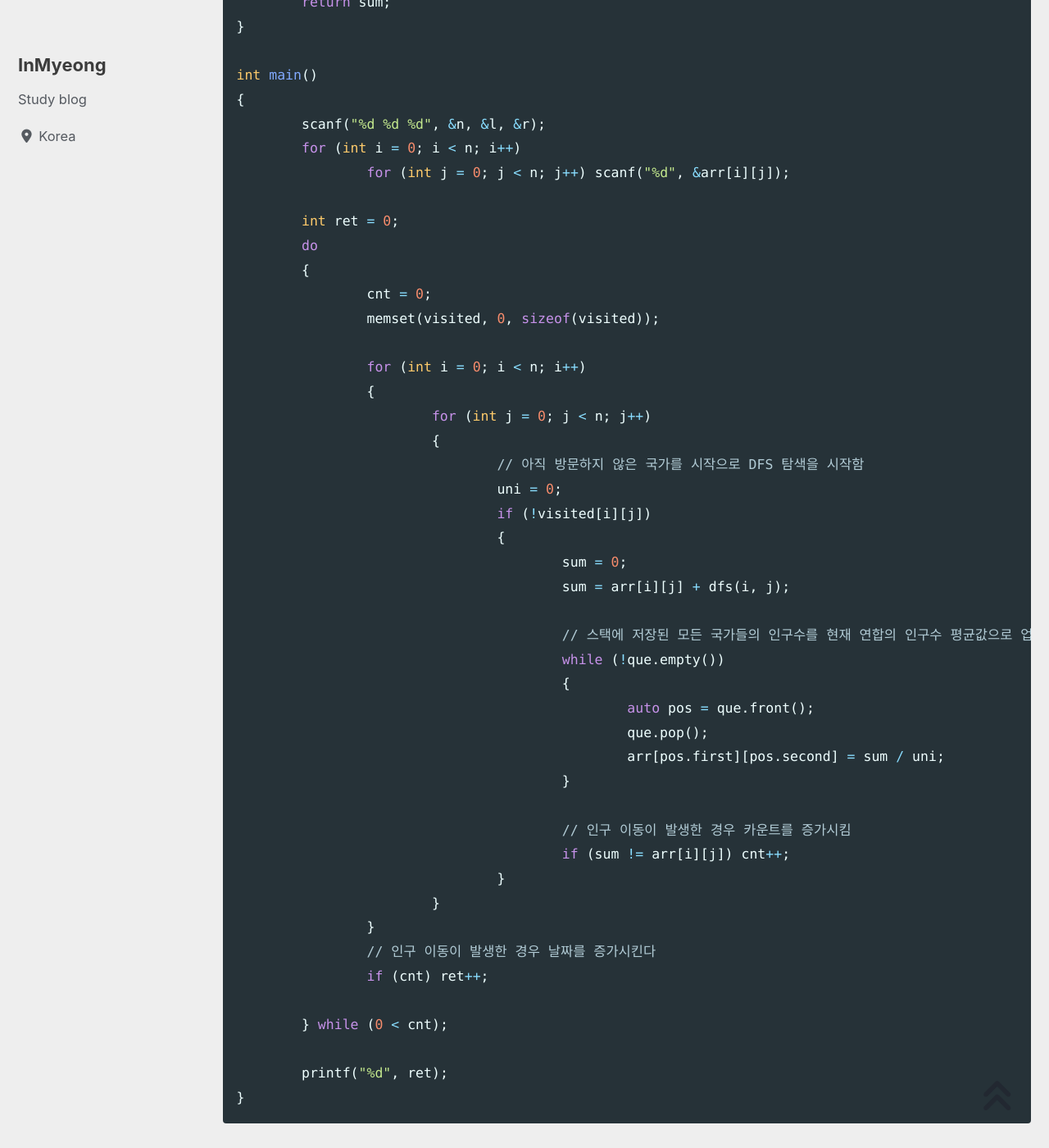
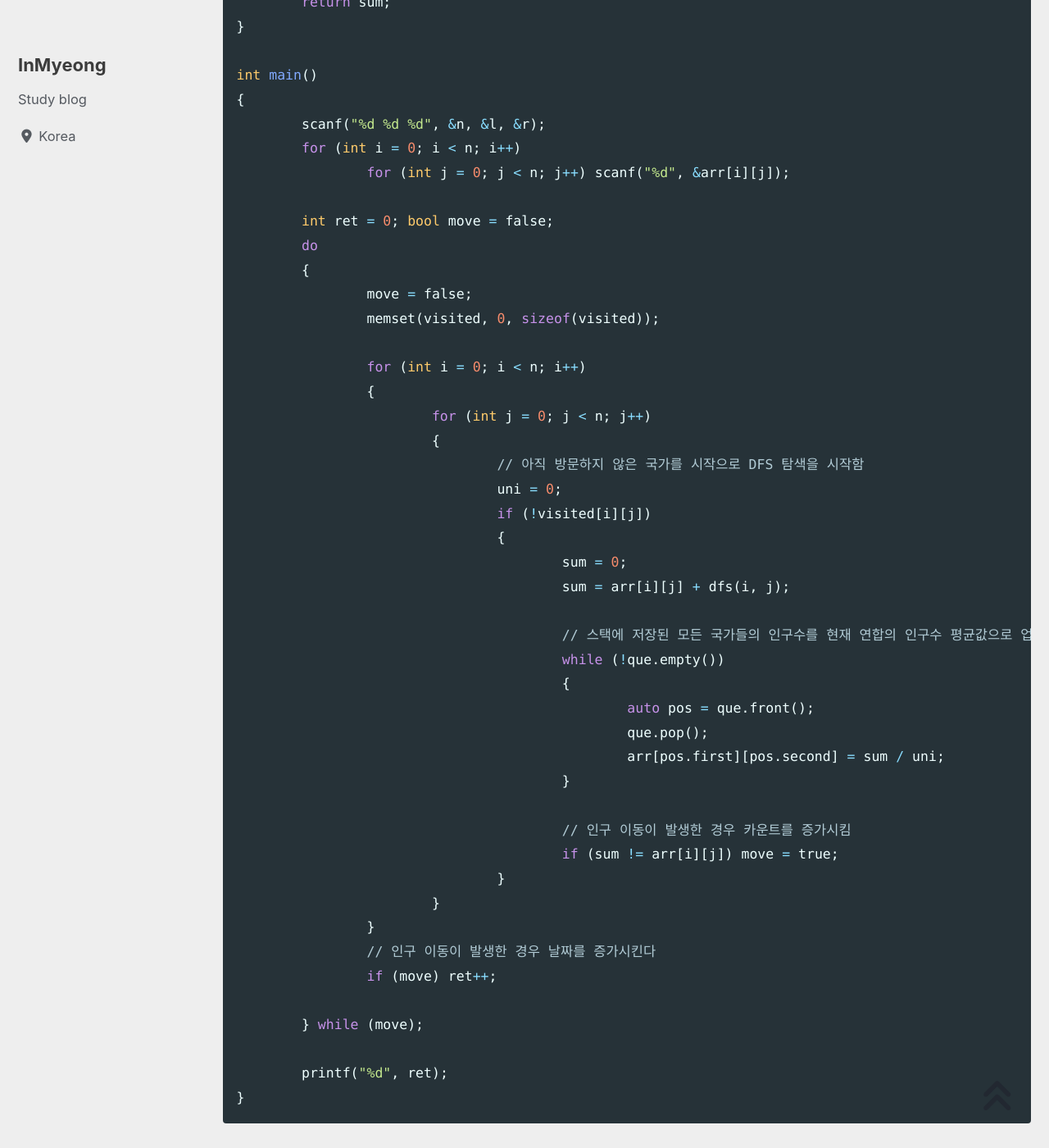
Before and after one commit to devMyeong/devMyeong.github.io, a Jekyll site: the page built from _posts/codingTest/2023-05-01-삼성기출.md, in a window 1280 px wide and 1400 px high, scrolled down 13915 px. Shown: the whole window at 82% size. Built offline with Jekyll 4.4.1, drawn with Linux system fonts in a browser that asks for light colours; cached includes are drawn as plain includes; nearby versions of some CDN libraries; some web fonts are replaced; comment, search, counter and statistics services are not loaded.

Commit message:
Chore : 수정

```diff
--- a/_posts/codingTest/2023-05-01-삼성기출.md
+++ b/_posts/codingTest/2023-05-01-삼성기출.md
@@ -419,7 +419,7 @@ int arr[55][55];
 bool visited[55][55];
 int dx[] = { 1, -1, 0, 0 };
 int dy[] = { 0, 0, 1, -1 };
-int n, l, r, uni, cnt, sum;
+int n, l, r, uni, sum;
 queue<pair<int, int>> que;
 
 // y, x 좌표를 시작으로 DFS 탐색을 하면서 인구 이동이 가능한 국가들을 모두 찾아줌
@@ -447,10 +447,10 @@ int main()
 	for (int i = 0; i < n; i++)
 		for (int j = 0; j < n; j++) scanf("%d", &arr[i][j]);
 
-	int ret = 0;
+	int ret = 0; bool move = false;
 	do
 	{
-		cnt = 0;
+		move = false;
 		memset(visited, 0, sizeof(visited));
 
 		for (int i = 0; i < n; i++)
@@ -473,14 +473,14 @@ int main()
 					}
 
 					// 인구 이동이 발생한 경우 카운트를 증가시킴
-					if (sum != arr[i][j]) cnt++;
+					if (sum != arr[i][j]) move = true;
 				}
 			}
 		}
 		// 인구 이동이 발생한 경우 날짜를 증가시킨다
-		if (cnt) ret++;
+		if (move) ret++;
 
-	} while (0 < cnt);
+	} while (move);
 
 	printf("%d", ret);
 }
```
